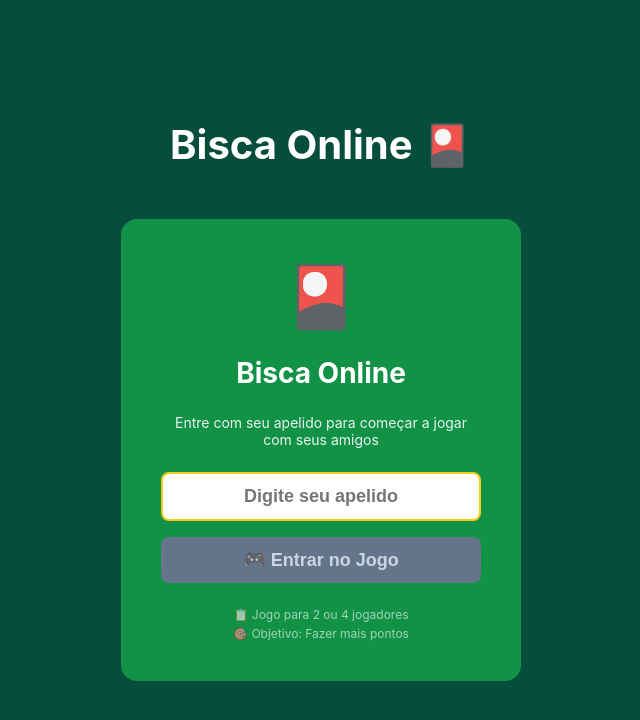
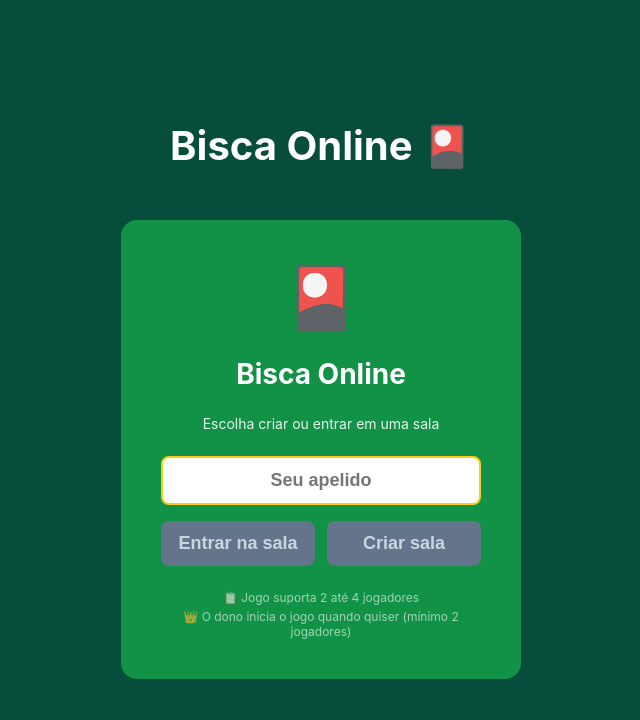
Before and after one commit to Flayzera/bisca-ui, a Vue app: page / in a window 1280 px wide. Shown: the top 720 px of the page, without its empty margins (319-959 px from the left). Built offline with nearby package versions, Linux system fonts and the light colour scheme; no server answers.

Commit message:
Update JoinForm component to support room creation and joining. Added functionality for selecting room capacity and improved layout with button rows. Enhanced event emission for joining and creating rooms, along with updated user prompts and hints.

```diff
--- a/src/components/JoinForm.vue
+++ b/src/components/JoinForm.vue
@@ -2,38 +2,67 @@
   <div class="join-container">
     <div class="icon-emoji">🎴</div>
     <h2 class="title">Bisca Online</h2>
-    <p class="description">
-      Entre com seu apelido para começar a jogar com seus amigos
-    </p>
+    <p class="description">Escolha criar ou entrar em uma sala</p>
 
     <div class="form-group">
       <input
         v-model="nickname"
-        @keyup.enter="$emit('join', nickname)"
-        placeholder="Digite seu apelido"
+        placeholder="Seu apelido"
         class="input-field"
         autofocus
       />
-      <button
-        @click="$emit('join', nickname)"
-        :disabled="!nickname.trim()"
-        class="button"
-        :class="{ 'button-disabled': !nickname.trim() }"
-      >
-        🎮 Entrar no Jogo
-      </button>
+      <div class="button-row">
+        <button class="button" :class="{ 'button-disabled': !canContinue }" :disabled="!canContinue" @click="mode='join'">Entrar na sala</button>
+        <button class="button" :class="{ 'button-disabled': !canContinue }" :disabled="!canContinue" @click="mode='create'">Criar sala</button>
+      </div>
+    </div>
+
+    <div v-if="mode==='join'" class="form-group">
+      <input v-model="roomId" placeholder="ID da sala" class="input-field" />
+      <button class="button" :class="{ 'button-disabled': !canJoin }" :disabled="!canJoin" @click="emitJoin">➡️ Entrar</button>
+    </div>
+
+    <div v-if="mode==='create'" class="form-group">
+      <div class="select-row">
+        <label>Capacidade:</label>
+        <select v-model.number="capacity" class="select-field">
+          <option :value="2">2 jogadores</option>
+          <option :value="3">3 jogadores</option>
+          <option :value="4">4 jogadores</option>
+        </select>
+      </div>
+      <button class="button" @click="emitCreate">🆕 Criar sala</button>
+      <p class="hint">O dono pode iniciar com 2+ jogadores, mesmo se a capacidade for maior.</p>
     </div>
 
     <div class="info-text">
-      <p>📋 Jogo para 2 ou 4 jogadores</p>
-      <p>🎯 Objetivo: Fazer mais pontos</p>
+      <p>📋 Jogo suporta 2 até 4 jogadores</p>
+      <p>👑 O dono inicia o jogo quando quiser (mínimo 2 jogadores)</p>
     </div>
   </div>
 </template>
 
 <script setup lang='ts'>
-import { ref } from 'vue';
+import { ref, computed } from 'vue';
+const emit = defineEmits<{
+  (e: 'joinRoom', payload: { nickname: string; roomId: string }): void
+  (e: 'createRoom', payload: { nickname: string; capacity: number }): void
+}>()
+
 const nickname = ref('');
+const mode = ref<'join' | 'create' | ''>('');
+const roomId = ref('');
+const capacity = ref(4);
+const canContinue = computed(() => nickname.value.trim().length > 0);
+const canJoin = computed(() => canContinue.value && roomId.value.trim().length > 0);
+
+function emitJoin() {
+  emit('joinRoom', { nickname: nickname.value.trim(), roomId: roomId.value.trim() });
+}
+function emitCreate() {
+  let cap = Math.max(2, Math.min(4, Math.floor(capacity.value)));
+  emit('createRoom', { nickname: nickname.value.trim(), capacity: cap });
+}
 </script>
 
 <style scoped>
@@ -71,6 +100,12 @@ const nickname = ref('');
   display: flex;
   flex-direction: column;
   gap: 16px;
+}
+
+.button-row {
+  display: grid;
+  grid-template-columns: 1fr 1fr;
+  gap: 12px;
 }
 
 .input-field {
@@ -118,6 +153,27 @@ const nickname = ref('');
   box-shadow: none;
 }
 
+.select-row {
+  display: flex;
+  gap: 12px;
+  align-items: center;
+  justify-content: center;
+}
+
+.select-field {
+  padding: 10px 12px;
+  border-radius: 8px;
+  border: 2px solid rgb(22, 163, 74);
+  background-color: white;
+}
+
+.hint {
+  margin: 0;
+  text-align: center;
+  font-size: 12px;
+  color: rgba(255,255,255,0.85);
+}
+
 .info-text {
   font-size: 12px;
   color: rgba(255, 255, 255, 0.6);
```
